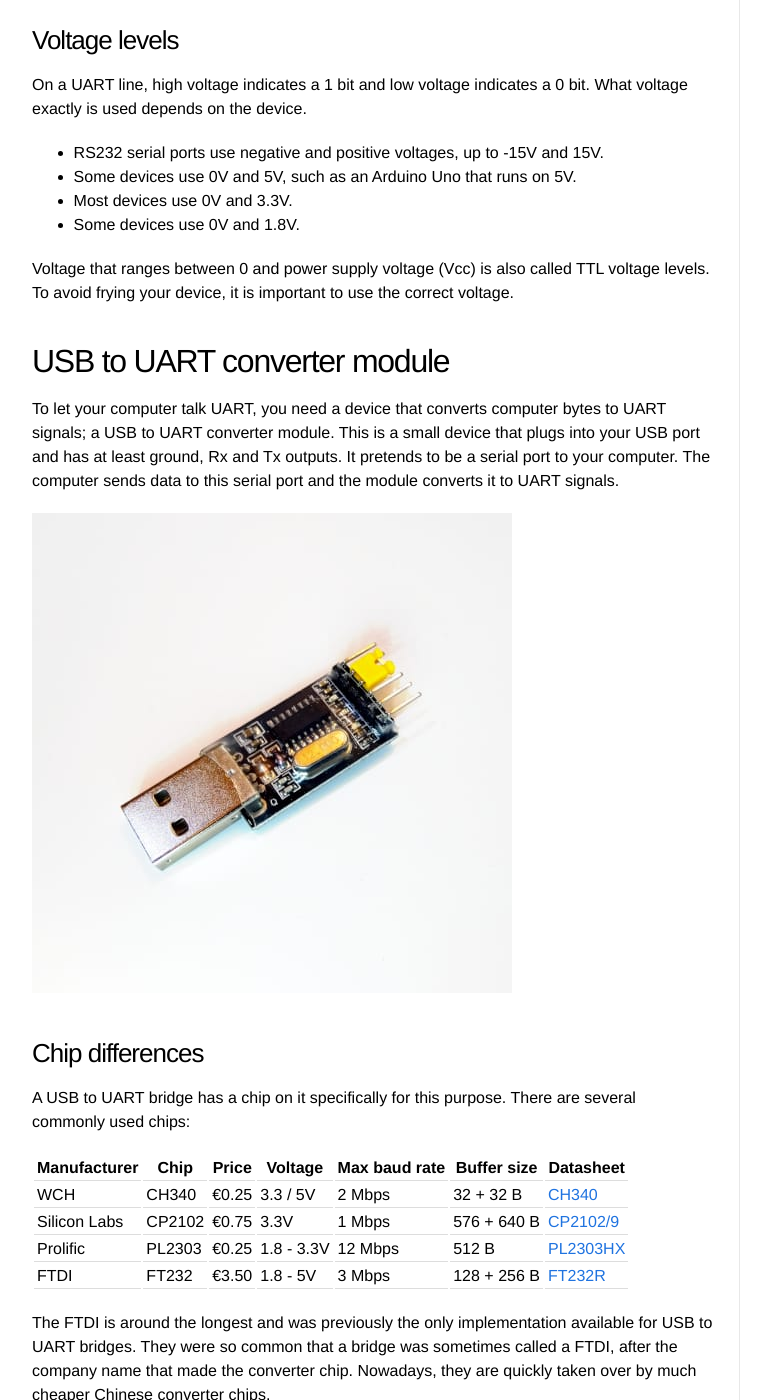
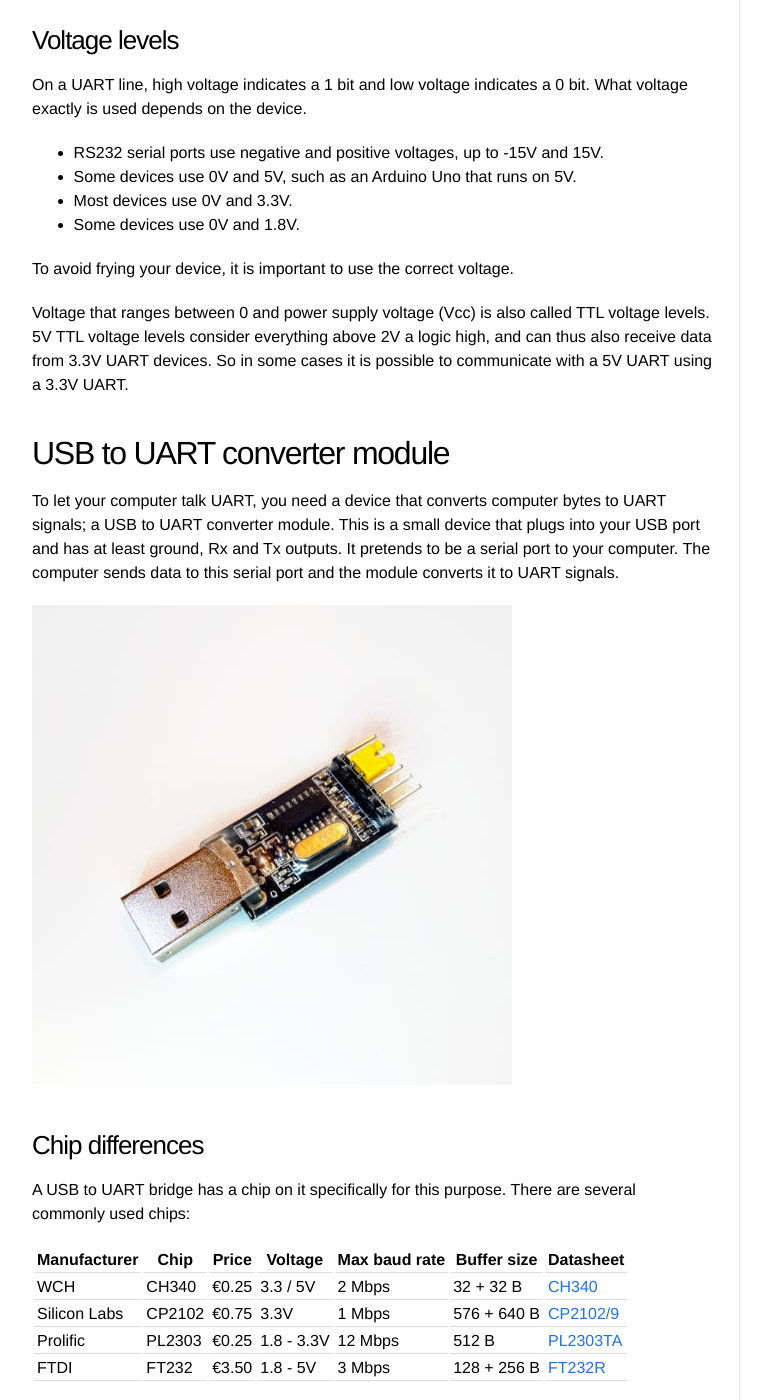
Before and after one commit to Sjord/Sjord.github.io, a Jekyll site: the page built from _posts/2018-11-24-usb-to-serial-uart.md, in a window 1280 px wide and 1400 px high, scrolled down 2132 px. Shown: the whole window, without its empty margins (108-879 px from the left). Built offline with Jekyll 4.4.1, drawn with Linux system fonts in a browser that asks for light colours; some of the changed text lies outside the part shown.

Commit message:
Write some more about voltage levels
Use the PL2303TA, since that is Prolific's advice
http://www.prolific.com.tw/US/ShowProduct.aspx?p_id=212&pcid=41

```diff
--- a/_posts/2018-11-24-usb-to-serial-uart.md
+++ b/_posts/2018-11-24-usb-to-serial-uart.md
@@ -52,7 +52,9 @@
 * Most devices use 0V and 3.3V.
 * Some devices use 0V and 1.8V.
 
-Voltage that ranges between 0 and power supply voltage (Vcc) is also called TTL voltage levels. To avoid frying your device, it is important to use the correct voltage.
+To avoid frying your device, it is important to use the correct voltage.
+
+Voltage that ranges between 0 and power supply voltage (Vcc) is also called TTL voltage levels. 5V TTL voltage levels consider everything above 2V a logic high, and can thus also receive data from 3.3V UART devices. So in some cases it is possible to communicate with a 5V UART using a 3.3V UART.
 
 ## USB to UART converter module
 
@@ -68,8 +70,10 @@
 |--------------|--------|-------|------------|---------------|-------------|-----------------------------------------------------------------------------------|
 | WCH          | CH340  | €0.25 | 3.3 / 5V   | 2 Mbps        | 32 + 32 B   | [CH340](https://cdn.sparkfun.com/datasheets/Dev/Arduino/Other/CH340DS1.PDF)       |
 | Silicon Labs | CP2102 | €0.75 | 3.3V       | 1 Mbps        | 576 + 640 B | [CP2102/9](https://www.silabs.com/documents/public/data-sheets/CP2102-9.pdf)      |
-| Prolific     | PL2303 | €0.25 | 1.8 - 3.3V | 12 Mbps       | 512 B       | [PL2303HX](http://www.prolific.com.tw/UserFiles/files/ds_pl2303HXD_v1_4_4.pdf)    |
+| Prolific     | PL2303 | €0.25 | 1.8 - 3.3V | 12 Mbps       | 512 B       | [PL2303TA](https://cdn-shop.adafruit.com/datasheets/DS_PL2303TA_d20120504.pdf)    |
 | FTDI         | FT232  | €3.50 | 1.8 - 5V   | 3 Mbps        | 128 + 256 B | [FT232R](https://www.ftdichip.com/Support/Documents/DataSheets/ICs/DS_FT232R.pdf) |
+
+The CP2102 and PL2302 only output a maximum 3.3V, but can take up to 5V as input, making them compatible with 5V UART devices.
 
 The FTDI is around the longest and was previously the only implementation available for USB to UART bridges. They were so common that a bridge was sometimes called a FTDI, after the company name that made the converter chip. Nowadays, they are quickly taken over by much cheaper Chinese converter chips.
 
```
Also changed, not shown: other parts of _posts/2018-11-24-usb-to-serial-uart.md (+1 -1 lines).
